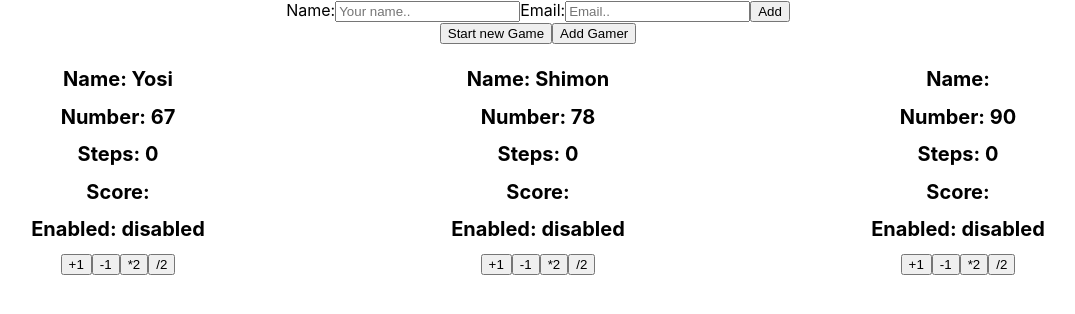
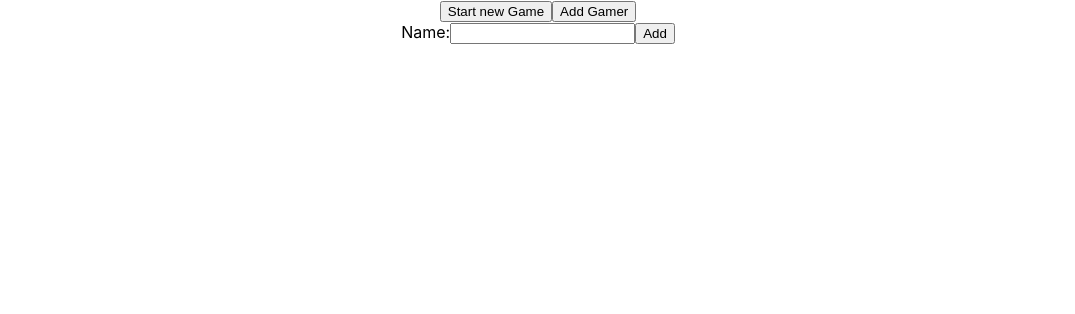
Before and after one commit to LeaScetbon/FullStackProject4_2, a React (Create React App) app: page / in a window 1280 px wide. Both pictures are taken after a click on the button "Add Gamer". Shown: the top 314 px of the page, without its empty margins (102-1177 px from the left). Built offline with nearby package versions, Linux system fonts and the light colour scheme.

Commit message:
button add

```diff
--- a/src/App.js
+++ b/src/App.js
@@ -1,29 +1,48 @@
 import logo from './logo.svg';
 import './App.css';
-import Gamer from './Gamer';
+import React from 'react';
+import GamerPanel from './GamerPanel';
+import Gamer_AddForm from './Gamer_AddForm';
 import Screen from './Screen';
-import React from 'react';
 
 export class App extends React.Component {
+  constructor(props) {
+    super(props);
+    this.state = {
+      gamers: [],
+    };
+  }
 
+  handleAddGamer = (name) => {
+    const newGamer = { name: name };
+    this.setState((prevState) => ({
+      gamers: [...prevState.gamers, newGamer],
+    }));
+  };
 
   render() {
     return (
-      <div id="App" className="App">
-        <div id="addGamerApp">
-        </div>
+      // <div id="App" className="App">
+      //   <div id="addGamerApp">
+      //   </div>
 
-        <div id="screenApp">
-          <Screen />
-        </div>
+      //   <div id="screenApp">
+      //     <Screen />
+      //   </div>
 
-        <div id="gamersApp" style={{display: 'flex',  justifyContent: "space-around", padding: '10px', margin: 'auto' , fontSize:'10px'}}>
-          <Gamer name="Yosi"/>
-          <Gamer name="Shimon" />
-          <Gamer />
+      //   <div id="gamersApp" style={{display: 'flex',  justifyContent: "space-around", padding: '10px', margin: 'auto' , fontSize:'10px'}}>
+      //     <Gamer name="Yosi"/>
+      //     <Gamer name="Shimon" />
+      //     <Gamer />
 
-        </div>
+      //   </div>
 
+      // </div>
+
+
+        <div id="App" className="App">
+        <Screen onAdd={this.handleAddGamer}/>
+        <GamerPanel gamers={this.state.gamers} />
       </div>
     );
   }
--- a/src/GamerPanel.js
+++ b/src/GamerPanel.js
@@ -1,25 +1,31 @@
-import './App.css';
 import React from 'react';
 import Gamer from './Gamer';
 
-
-export class GamePanel extends React.Component {
-
+class GamerPanel extends React.Component {
   constructor(props) {
     super(props);
     this.state = {
-         gamers:[]
+      gamers: [],
     };
   }
 
   render() {
-    return(
+    const gamers = this.props.gamers.map((gamer, index) => (
+        <li key={index}>
+          <Gamer name={gamer.name} />
+        </li>
+      ));
+    return (
       <div>
+        {this.state.gamers.map((gamer, index) => (
+          <Gamer key={index} name={gamer} />
+        ))}
+        <div>
+        <ul>{gamers}</ul>
       </div>
-
+      </div>
     );
-
+  }
 }
 
-}
-export default GamePanel;
+export default GamerPanel;
--- a/src/Gamer_AddForm.js
+++ b/src/Gamer_AddForm.js
@@ -7,22 +7,37 @@ var gamers=[];
 
 export class Gamer_AddForm extends React.Component {
 
-    handleClick = (event) => {
-        gamers.push(<Gamer name={event.target.value} />);
-        ReactDOM.render(gamers, document.getElementById('gamersApp'));
+    constructor(props) {
+        super(props);
+        this.state = {
+          name: '',
+        };
+      }
+
+
+
+    handleClickName = (event) => {
+        // gamers.push(<Gamer name={event.target.value} />);
+        // ReactDOM.render(gamers, document.getElementById('gamersApp'));
+
+        this.setState({ name: event.target.value });
 
     };
+
+    handleSubmit = (event) => {
+        event.preventDefault();
+        this.props.onAdd(this.state.name);
+        this.setState({ name: '' });
+      };
 
     render() {
         return (
             <div >
-                <form target="_self" >
+                <form  onSubmit={this.handleSubmit} >
                     <label>Name:
-                        <input type="text" id="fname" name="firstname" placeholder="Your name.." />
+                        <input type="text"  value={this.state.name}  onChange={this.handleClickName}/>
                     </label>
-                    <label>Email:</label>
-                    <input type="text" id="fname" name="email" placeholder="Email.." />
-                    <button onClick={this.handleClick}>Add</button>
+                    <button type="submit">Add</button>
                 </form>
             </div>
         );
--- a/src/Screen.js
+++ b/src/Screen.js
@@ -1,16 +1,43 @@
+
 import './App.css';
 import React from 'react';
 import Gamer_AddForm from './Gamer_AddForm';
 import ReactDOM from "react-dom";
 
 export class Screen extends React.Component {
+    constructor(props) {
+        super(props);
+        this.state = {
+          showForm: false,
+          name: '',
+        };
+        this.handleButtonClick = this.handleButtonClick.bind(this);
+    }
 
-  handleClick = () => {
-    ReactDOM.render(<Gamer_AddForm />, document.getElementById('addGamerApp'));
-  };
+    handleButtonClick() {
+        this.setState({ showForm: true });
+      }
+
+//   handleClick = () => {
+//     ReactDOM.render(<Gamer_AddForm />, document.getElementById('addGamerApp'));
+//   };
 
   handleClickStart = () => {
 
+  };
+
+  handleClickName = (event) => {
+    // gamers.push(<Gamer name={event.target.value} />);
+    // ReactDOM.render(gamers, document.getElementById('gamersApp'));
+
+    this.setState({ name: event.target.value });
+
+};
+
+handleSubmit = (event) => {
+    event.preventDefault();
+    this.props.onAdd(this.state.name);
+    this.setState({ name: '' });
   };
 
   // handleClickName = (event) => {
@@ -22,7 +49,15 @@ export class Screen extends React.Component {
     return (
       <div>
         <button onClick={this.handleClickStart}>Start new Game</button>
-        <button onClick={this.handleClick}>Add Gamer</button>
+        <button onClick={this.handleButtonClick}>Add Gamer</button>
+        {this.state.showForm && (
+                        <form  onSubmit={this.handleSubmit} >
+                            <label>Name:
+                                <input type="text"  value={this.state.name}  onChange={this.handleClickName}/>
+                            </label>
+                            <button type="submit">Add</button>
+                        </form>
+        )}
         {/* <label>Name:
           <input type="text" id="fname" name="firstname" placeholder="Your name.." />
         </label>
```
Lines whose indentation alone changed are shown as unchanged.
